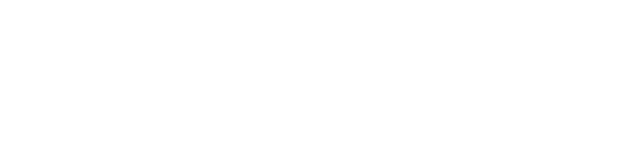
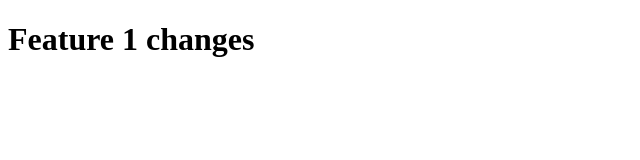
Before and after one commit to Anvithareddy23/test-repo, a plain HTML site: page feature1.html in a window 1280 px wide. Shown: the whole page, without its empty margins (0-640 px from the left). Drawn offline with Linux system fonts and the light colour scheme.

Commit message:
Update feature1.html

```diff
--- a/feature1.html
+++ b/feature1.html
@@ -6,6 +6,6 @@
     <title>Document</title>
 </head>
 <body>
-
+    <h1>Feature 1 changes</h1>
 </body>
 </html>
```
